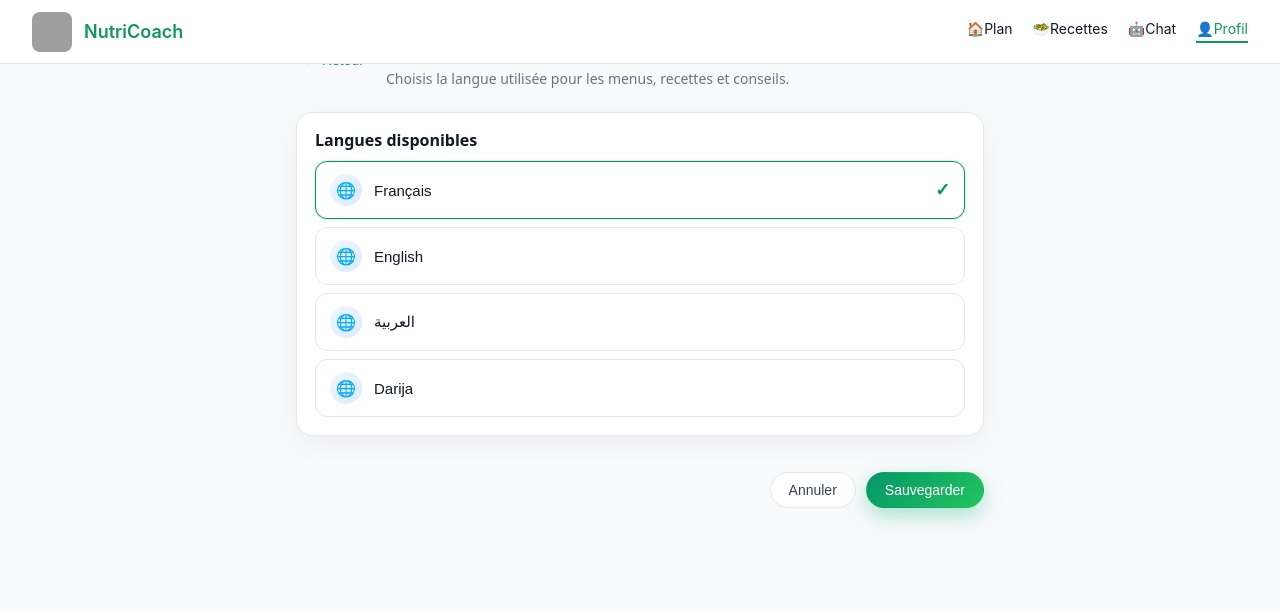
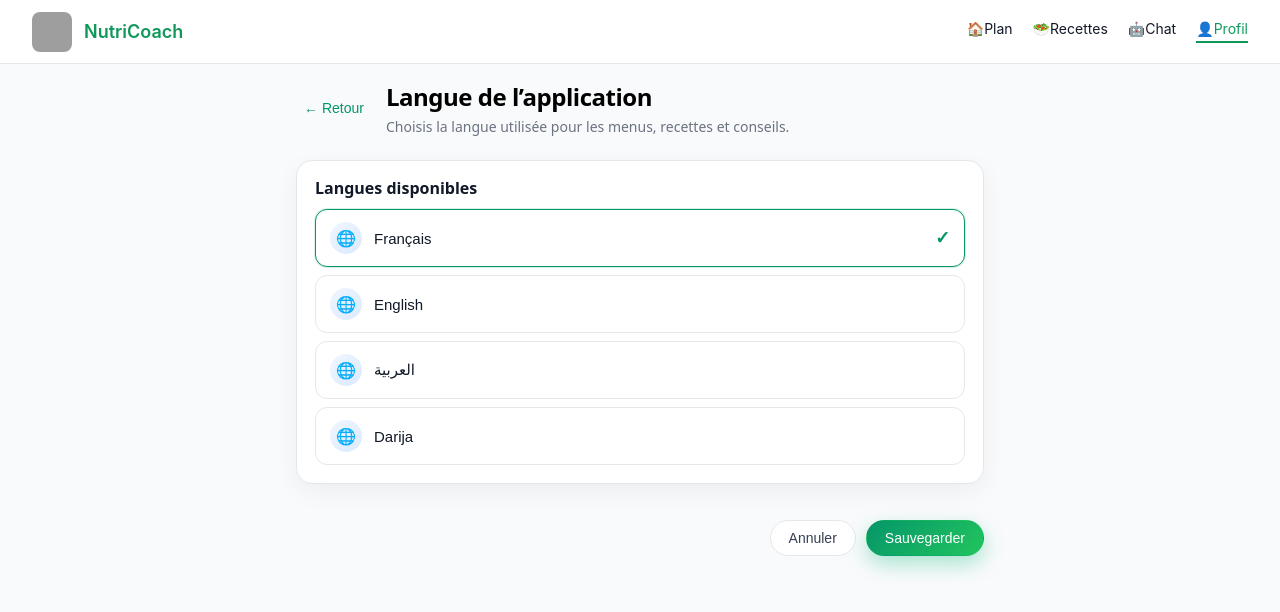
Before and after one commit to abdelmoumenzaid/nutrifit, an Angular app in the folder front-diet/frontend/: page /profil/langue in a window 1280 px wide. Shown: the top 612 px of the page. Built offline with nearby package versions, Linux system fonts and the light colour scheme; no server answers; sample sign-in values are in the browser's storage; grey boxes are pictures that could not be loaded.

Commit message:
v3.6 profile

```diff
--- a/front-diet/frontend/src/app/features/profile/allergie/allergie.css
+++ b/front-diet/frontend/src/app/features/profile/allergie/allergie.css
@@ -2,6 +2,8 @@
   max-width: 720px;
   margin: 0 auto;
   padding: 32px 16px 48px;
+  margin-top: auto;
+    padding-top: 80px;
   font-family: system-ui, -apple-system, BlinkMacSystemFont, 'Inter', sans-serif;
 }
 
--- a/front-diet/frontend/src/app/features/profile/language/language.css
+++ b/front-diet/frontend/src/app/features/profile/language/language.css
@@ -1,7 +1,7 @@
 .personal-page {
   max-width: 720px;
   margin: 0 auto;
-  padding: 32px 16px 48px;
+  padding: 80px 16px 32px;  /* ✅ Augmenté pour laisser la place à la navbar */
   font-family: system-ui, -apple-system, BlinkMacSystemFont, 'Inter', sans-serif;
 }
 
--- a/front-diet/frontend/src/app/features/profile/objectif/objectif.css
+++ b/front-diet/frontend/src/app/features/profile/objectif/objectif.css
@@ -1,7 +1,7 @@
 .personal-page {
   max-width: 720px;
   margin: 0 auto;
-  padding: 32px 16px 48px;
+  padding: 80px 16px 32px;  /* ✅ Augmenté pour laisser la place à la navbar */
   font-family: system-ui, -apple-system, BlinkMacSystemFont, 'Inter', sans-serif;
 }
 
--- a/front-diet/frontend/src/app/features/profile/personal-info/personal-info.css
+++ b/front-diet/frontend/src/app/features/profile/personal-info/personal-info.css
@@ -2,11 +2,12 @@
 .personal-page {
   max-width: 640px;
   margin: 0 auto;
-  padding: 32px 20px 50px;
+  padding: 90px 16px 32px;  /* ✅ Augmenté pour laisser la place à la navbar */
   background: #f9fafb;
   border-radius: 16px;
   box-shadow: 0 8px 24px rgba(0,0,0,0.05);
   font-family: 'Inter', sans-serif;
+
 }
 
 /* Header */
```
